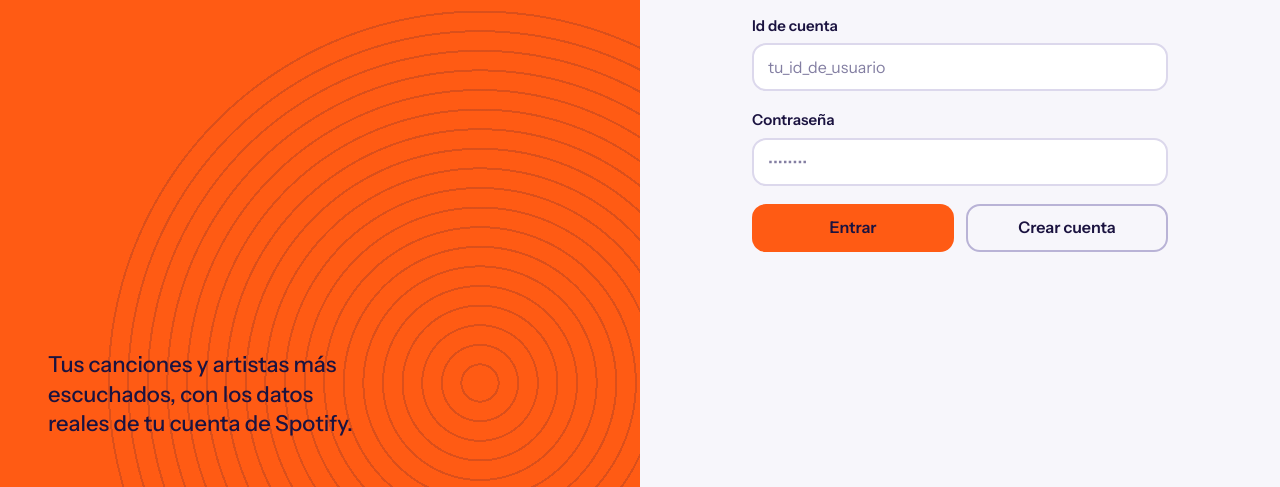
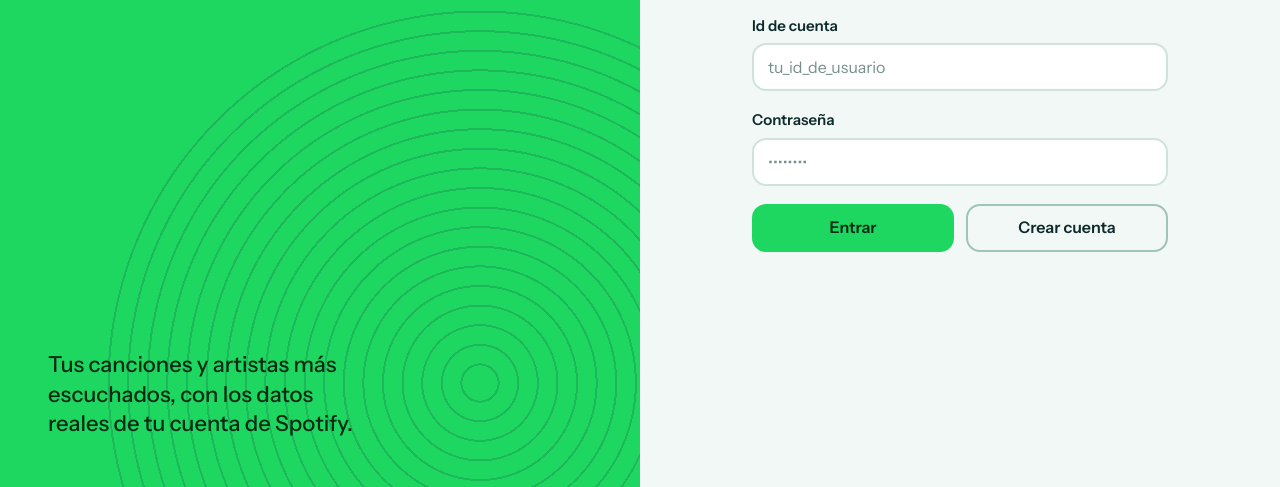
Before and after one commit to le-chuga/Spotify-Stats, a website with bundled scripts: page public/index.html in a window 1280 px wide. Shown: the part 313-800 px from the top of the page. Built offline with nearby package versions, Linux system fonts and the light colour scheme; files whose address does not match are found by name.

Commit message:
Fix:Fix the UI colors

```diff
--- a/public/css/styles.css
+++ b/public/css/styles.css
@@ -29,35 +29,35 @@
 :root {
   color-scheme: light dark;
 
-  --paper: #f7f6fb;
+  --paper: #f2f8f6;
   --surface: #ffffff;
-  --surface-2: #edebf6;
-  --line: #dcd8ec;
-  --line-strong: #b9b3d6;
-  --ink: #1b1340;
-  --ink-2: #5a5483;
+  --surface-2: #e3f0ec;
+  --line: #cfe3dc;
+  --line-strong: #9fc4b8;
+  --ink: #0d2b2a;
+  --ink-2: #486b66;
 
-  --accent: #ff5b14;
-  --accent-hover: #ff7433;
-  --accent-ink: #1b1340;   /* texto sobre el acento */
-  --accent-deep: #b53300;  /* acento usado como texto sobre claro */
-  --accent-soft: #ffe3d3;
+  --accent: #1ed760;
+  --accent-hover: #4be07f;
+  --accent-ink: #062a14;   /* texto sobre el acento */
+  --accent-deep: #0b7a3a;  /* acento usado como texto sobre claro */
+  --accent-soft: #d4f7e0;
 
-  --good: #12805c;  --on-good: #ffffff;
+  --good: #0f7a8a;  --on-good: #ffffff;
   --bad: #c9264a;   --on-bad: #ffffff;
 
-  --avatar-bg: #8f8ba6;
-  --avatar-plus: #bdb9d1;
+  --avatar-bg: #86a89f;
+  --avatar-plus: #b4d0c8;
 
-  --tint-1: #ffe3d3;
-  --tint-2: #e6e2ff;
-  --tint-3: #d6f5e8;
+  --tint-1: #d4f7e0;
+  --tint-2: #d6eef7;
+  --tint-3: #e2f6d4;
 
-  --vinyl-a: #1b1340;
-  --vinyl-b: #2e2766;
+  --vinyl-a: #0d2b2a;
+  --vinyl-b: #1d5a52;
 
-  --shadow: 0 1.25rem 2.5rem -1rem rgb(27 19 64 / 0.3);
-  --scrim: rgb(20 16 43 / 0.55);
+  --shadow: 0 1.25rem 2.5rem -1rem rgb(13 43 42 / 0.3);
+  --scrim: rgb(6 24 23 / 0.55);
 
   --font-display: "Unbounded", "Arial Rounded MT Bold", system-ui, sans-serif;
   --font-body: "Instrument Sans", system-ui, -apple-system, "Segoe UI", Roboto, sans-serif;
@@ -77,32 +77,32 @@
 
 @media (prefers-color-scheme: dark) {
   :root {
-    --paper: #14102b;
-    --surface: #1e1940;
-    --surface-2: #2a2457;
-    --line: #3a3470;
-    --line-strong: #5a53a0;
-    --ink: #f4f1ff;
-    --ink-2: #aaa4d6;
+    --paper: #08191a;
+    --surface: #102a2a;
+    --surface-2: #183a38;
+    --line: #245049;
+    --line-strong: #3f7f73;
+    --ink: #eafaf4;
+    --ink-2: #8fc2b5;
 
-    --accent: #ff6a2b;
-    --accent-hover: #ff8450;
-    --accent-ink: #14102b;
-    --accent-deep: #ff8f5e;
-    --accent-soft: #35244f;
+    --accent: #1ed760;
+    --accent-hover: #4be07f;
+    --accent-ink: #062a14;
+    --accent-deep: #5ae88f;
+    --accent-soft: #12402c;
 
-    --good: #3ddc97;  --on-good: #0b2a1e;
+    --good: #5ae88f;  --on-good: #0b2a1e;
     --bad: #ff6b8a;   --on-bad: #2b0712;
 
-    --avatar-bg: #3a3470;
-    --avatar-plus: #6b65a8;
+    --avatar-bg: #245049;
+    --avatar-plus: #4f8f82;
 
-    --tint-1: #35244f;
-    --tint-2: #1f2a5a;
-    --tint-3: #14403a;
+    --tint-1: #12402c;
+    --tint-2: #12384a;
+    --tint-3: #2a4a14;
 
     --shadow: 0 1.25rem 2.5rem -1rem rgb(0 0 0 / 0.65);
-    --scrim: rgb(5 3 15 / 0.65);
+    --scrim: rgb(0 10 9 / 0.65);
   }
 }
 
--- a/public/index.html
+++ b/public/index.html
@@ -4,8 +4,8 @@
   <meta charset="UTF-8" />
   <meta name="viewport" content="width=device-width, initial-scale=1, viewport-fit=cover, interactive-widget=resizes-content" />
   <meta name="color-scheme" content="light dark" />
-  <meta name="theme-color" media="(prefers-color-scheme: light)" content="#f7f6fb" />
-  <meta name="theme-color" media="(prefers-color-scheme: dark)" content="#14102b" />
+  <meta name="theme-color" media="(prefers-color-scheme: light)" content="#f2f8f6" />
+  <meta name="theme-color" media="(prefers-color-scheme: dark)" content="#08191a" />
   <meta name="description" content="Frecuencia: tus canciones y artistas más escuchados de Spotify, un quiz para adivinar canciones y enlaces para compartir tus estadísticas." />
   <title>Frecuencia: tus estadísticas de escucha</title>
   <link rel="icon" href="/favicon.svg" type="image/svg+xml" />
```
